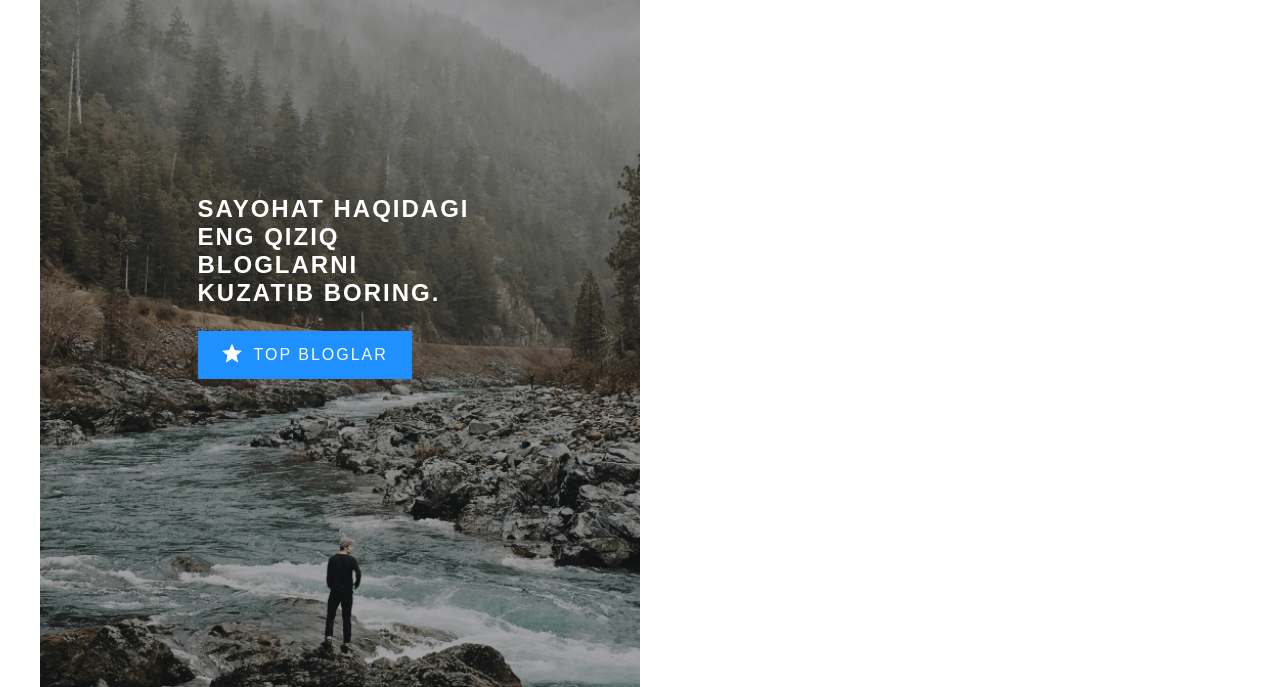
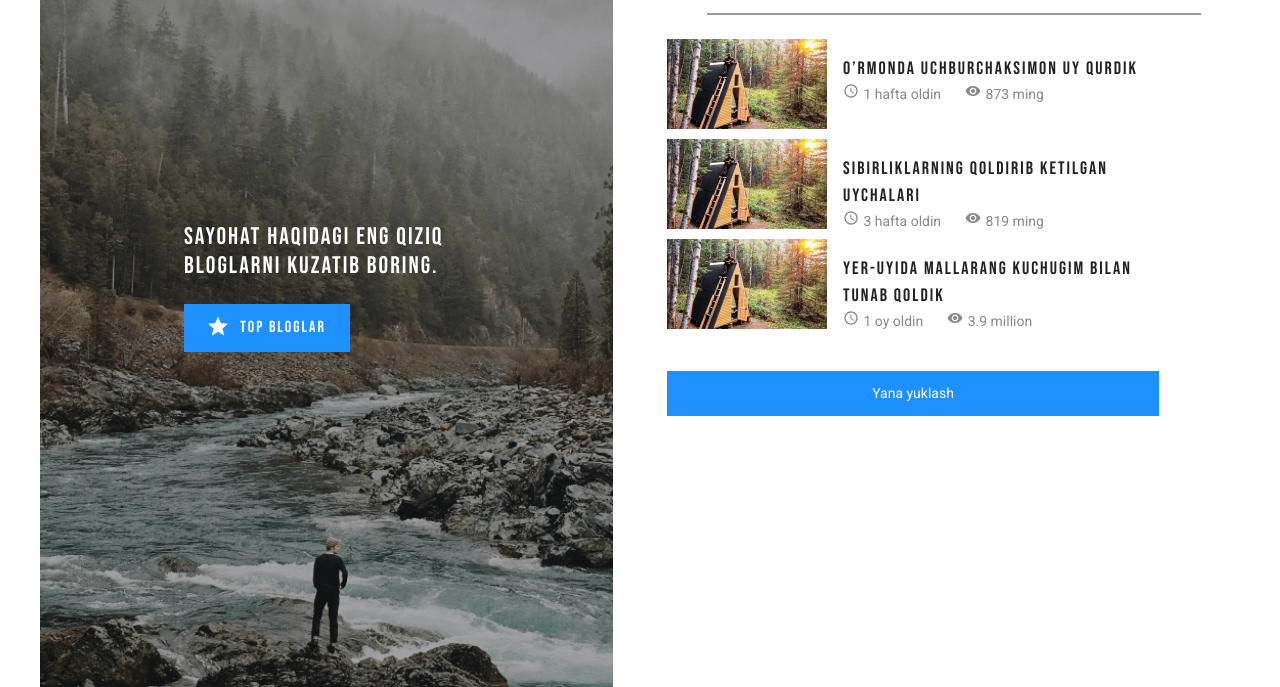
Before and after one commit to aziko2712/Articles-loyihasi, a plain HTML site: page index.html in a window 1280 px wide. Shown: the part 113-800 px from the top of the page. Drawn offline with Linux system fonts and the light colour scheme.

Commit message:
Add blog content

```diff
--- a/css/style.css
+++ b/css/style.css
@@ -24,10 +24,10 @@ body {
     color: #222;
 }
 
-img {
+/* img {
     min-width: 100%;
     height: auto;
-}
+} */
 
 /* CONTAINER */
 .container {
@@ -74,6 +74,8 @@ img {
 .hero-heading {
     margin-top: 0;
     margin-bottom: 24px;
+    font-family: "Bebas Neue", "Roboto", sans-serif;
+    font-weight: normal;
     font-size: 24px;
     line-height: normal;
     letter-spacing: 2px;
@@ -85,9 +87,19 @@ img {
     display: inline-block;
     background-color: #1e90ff;
     color: #fff;
+    font-family: "Bebas Neue", "Roboto", sans-serif;
+    font-weight: normal;
     text-decoration: none;
     text-transform: uppercase;
     letter-spacing: 2px;
+}
+
+.hero-link:hover {
+    background-color: rgba(30, 144, 255, 0.8);
+}
+
+.hero-link:active {
+    background-color: rgba(30, 144, 255, 0.5);
 }
 
 .hero-link-inner {
@@ -106,9 +118,98 @@ img {
     content: "";
 }
 
-.hero-link-text {
+/* BLOG */
+
+.blog {
+    width: 100%;
+    max-width: 600px;
+    margin-left: 54px;
 }
 
+.blog-heading {
+    margin-top: 54px;
+    margin-bottom: 24px;
+    font-family: "Bebas Neue", "Roboto", sans-serif;
+    font-weight: normal;
+    letter-spacing: 2px;
+}
+
+.blog-line {
+    width: 492px;
+    border: solid 1px #999999;
+    margin-bottom: 24px;
+}
+
+.blog-content {
+    width: 492px;
+    display: flex;
+    margin-bottom: 10px;
+}
+
+.blog-content-img {
+    width: 160px;
+    height: 90px;
+}
+
+.blog-content-text {
+    width: 332px;
+    height: 90px;
+    padding: 16px;
+}
+
+.blog-content-link {
+    text-decoration: none;
+}
+
+.blog-heading-text {
+    margin: 0;
+    padding: 0;
+    font-family: "Bebas Neue", "Roboto", sans-serif;
+    font-weight: normal;
+    font-size: 18px;
+    letter-spacing: 2px;
+    color: #222222;
+
+}
+
+.views {
+    display: flex;
+}
+
+.view-clock {
+    margin-right: 24px;
+}
+
+.blog-views {
+    font-family: "Roboto", "Bebas Neue", sans-serif;
+    font-weight: normal;
+    font-size: 14px;
+    color: #888888;
+    margin-bottom: 32px;
+}
+
+.blog-link {
+    width: 492px;
+    padding-top: 12px;
+    padding-bottom: 12px;
+    margin-top: 32px;
+    display: inline-block;
+    background-color: #1e90ff;
+    color: #fff;
+    font-family: "Roboto", sans-serif;
+    font-weight: normal;
+    font-size: 14px;
+    text-decoration: none;
+    text-align: center;
+}
+
+.blog-link:hover {
+    background-color: rgba(30, 144, 255, 0.8);
+}
+
+.blog-link:active {
+    background-color: rgba(30, 144, 255, 0.5);
+}
 
 
 
--- a/index.html
+++ b/index.html
@@ -7,7 +7,7 @@
     <!-- GOOGLE FONTS -->
     <link rel="preconnect" href="https://fonts.googleapis.com">
     <link rel="preconnect" href="https://fonts.gstatic.com" crossorigin>
-    <link href="https://fonts.googleapis.com/css2?family=Open+Sans:ital,wght@0,300..800;1,300..800&display=swap" rel="stylesheet">
+    <link href="https://fonts.googleapis.com/css2?family=Bebas+Neue&family=Roboto&display=swap" rel="stylesheet">
 
     <title>Articles loyihasi</title>
 
@@ -32,6 +32,72 @@
             </div>
         </div>
 
+        <!-- BLOG -->
+        <div class="blog">
+            <h1 class="blog-heading">Eng so’nggi videolar</h1>
+            <hr class="blog-line">
+
+            <div class="blog-content">
+                <img class="blog-content-img" src="./img/article-poster.png" alt="Uycha">
+                <div class="blog-content-text">
+                    <a class="blog-content-link" href="#">
+                        <h2 class="blog-heading-text">O’rmonda uchburchaksimon uy qurdik</h2>
+                    </a>
+                    <div class="views">
+                        <div class="view-clock">
+                            <img src="./img/icon-clock.png" alt="icon">
+                            <span class="blog-views">1 hafta oldin</span>
+                        </div>
+                        <div class="visibility">
+                            <img src="./img/icon-visibility.png" alt="icon">
+                            <span class="blog-views">873 ming</span>
+                        </div>
+                    </div>
+                </div>
+            </div>
+
+            <div class="blog-content">
+                <img class="blog-content-img" src="./img/article-poster.png" alt="Uycha">
+                <div class="blog-content-text">
+                    <a class="blog-content-link" href="#">
+                        <h2 class="blog-heading-text">Sibirliklarning qoldirib ketilgan uychalari</h2>
+                    </a>
+                    <div class="views">
+                        <div class="view-clock">
+                            <img src="./img/icon-clock.png" alt="icon">
+                            <span class="blog-views">3 hafta oldin</span>
+                        </div>
+                        <div class="visibility">
+                            <img src="./img/icon-visibility.png" alt="icon">
+                            <span class="blog-views">819 ming</span>
+                        </div>
+                    </div>
+                </div>
+            </div>
+
+            <div class="blog-content">
+                <img class="blog-content-img" src="./img/article-poster.png" alt="Uycha">
+                <div class="blog-content-text">
+                    <a class="blog-content-link" href="#">
+                        <h2 class="blog-heading-text">Yer-uyida mallarang kuchugim bilan tunab qoldik</h2>
+                    </a>
+                    <div class="views">
+                        <div class="view-clock">
+                            <img src="./img/icon-clock.png" alt="icon">
+                            <span class="blog-views">1 oy oldin</span>
+                        </div>
+                        <div class="visibility">
+                            <img src="./img/icon-visibility.png" alt="icon">
+                            <span class="blog-views">3.9 million</span>
+                        </div>
+                    </div>
+                </div>
+            </div>
+
+            <a class="blog-link" href="#"><span class="hero-link-text">Yana yuklash</span></a>
+
+
+        </div>
 
     </div>
 </main>
```
